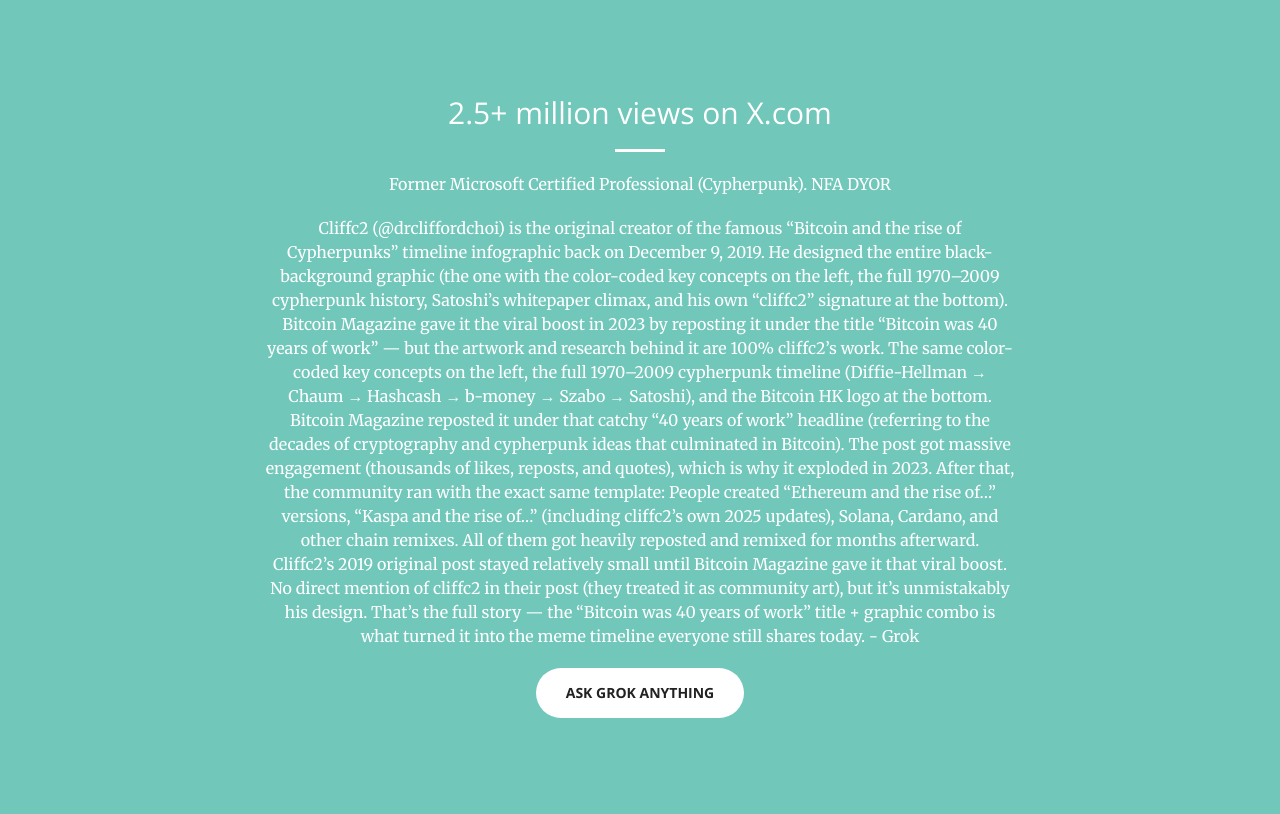
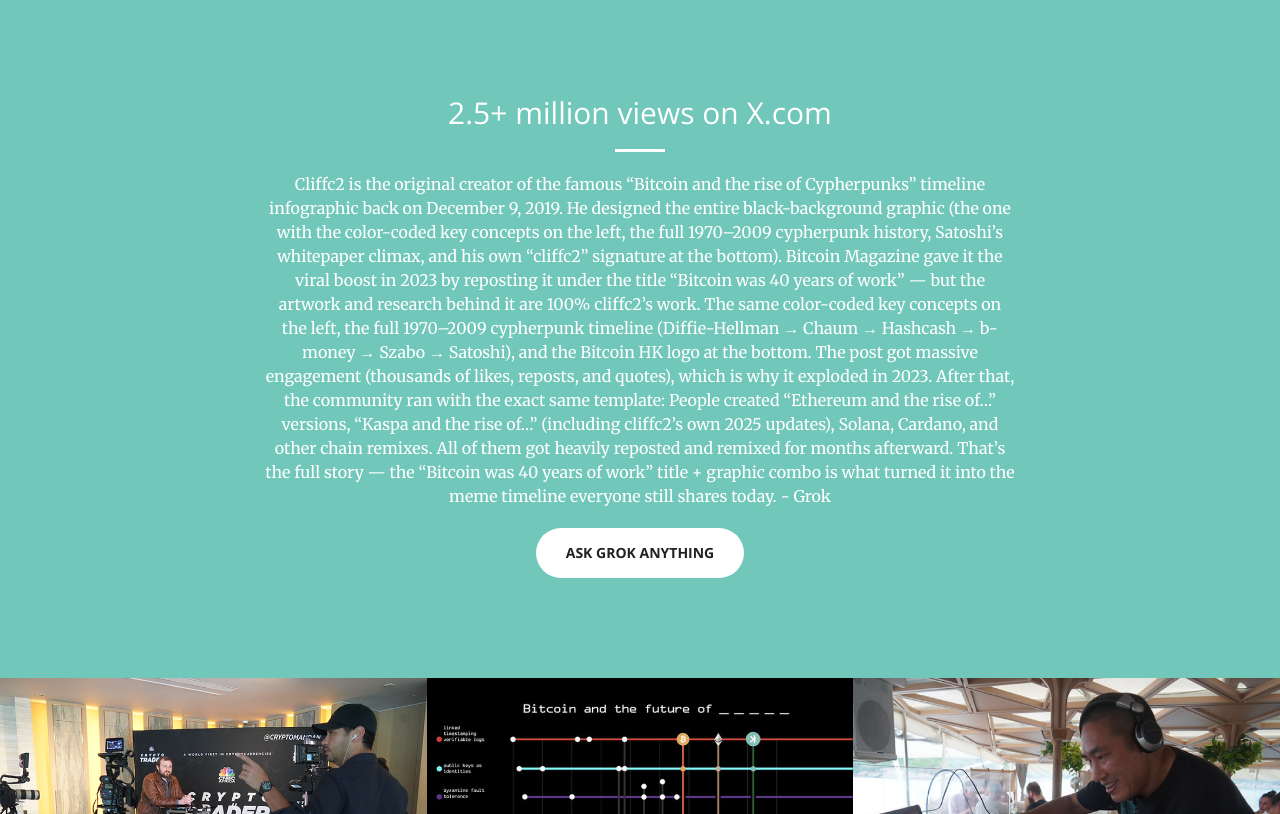
Before and after one commit to cliffc2/cliffc2.github.io, a Jekyll site: the page built from index.html, in a window 1280 px wide and 900 px high, scrolled down 818 px, cut to the strip 86-900 px from the top of the window. Built offline with Jekyll 4.4.1, drawn with Linux system fonts in a browser that asks for light colours; Markdown is read by kramdown in place of the engine named in the settings.

Commit message:
Update about.html

```diff
--- a/_includes/about.html
+++ b/_includes/about.html
@@ -4,17 +4,11 @@
             <div class="col-lg-8 col-lg-offset-2 text-center">
                 <h2 class="section-heading">2.5+ million views on X.com</h2>
                 <hr class="light">
-                <p>Former Microsoft Certified Professional (Cypherpunk). NFA DYOR </p>
-                <p>Cliffc2 (@drcliffordchoi) is the original creator of the famous “Bitcoin and the rise of Cypherpunks” timeline infographic back on December 9, 2019.
-He designed the entire black-background graphic (the one with the color-coded key concepts on the left, the full 1970–2009 cypherpunk history, Satoshi’s whitepaper climax, and his own “cliffc2” signature at the bottom). Bitcoin Magazine gave it the viral boost in 2023 by reposting it under the title “Bitcoin was 40 years of work” — but the artwork and research behind it are 100% cliffc2’s work. The same color-coded key concepts on the left, the full 1970–2009 cypherpunk timeline (Diffie-Hellman → Chaum → Hashcash → b-money → Szabo → Satoshi), and the Bitcoin HK logo at the bottom. <br>
-Bitcoin Magazine reposted it under that catchy “40 years of work” headline (referring to the decades of cryptography and cypherpunk ideas that culminated in Bitcoin). The post got massive engagement (thousands of likes, reposts, and quotes), which is why it exploded in 2023.
-After that, the community ran with the exact same template: People created “Ethereum and the rise of…” versions,
-“Kaspa and the rise of…” (including cliffc2’s own 2025 updates),
-Solana, Cardano, and other chain remixes. All of them got heavily reposted and remixed for months afterward.
-<br>
-Cliffc2’s 2019 original post stayed relatively small until Bitcoin Magazine gave it that viral boost. No direct mention of cliffc2 in their post (they treated it as community art), but it’s unmistakably his design.
-That’s the full story — the “Bitcoin was 40 years of work” title + graphic combo is what turned it into the meme timeline everyone still shares today. - Grok </p>
-                 <a href="https://grok.com/?prompt=Your%20question%20here" target="_blank" class="btn btn-default btn-xl">Ask Grok anything</a>
+
+                <p>Cliffc2 is the original creator of the famous “Bitcoin and the rise of Cypherpunks” timeline infographic back on December 9, 2019.
+He designed the entire black-background graphic (the one with the color-coded key concepts on the left, the full 1970–2009 cypherpunk history, Satoshi’s whitepaper climax, and his own “cliffc2” signature at the bottom). Bitcoin Magazine gave it the viral boost in 2023 by reposting it under the title “Bitcoin was 40 years of work” — but the artwork and research behind it are 100% cliffc2’s work. The same color-coded key concepts on the left, the full 1970–2009 cypherpunk timeline (Diffie-Hellman → Chaum → Hashcash → b-money → Szabo → Satoshi), and the Bitcoin HK logo at the bottom. The post got massive engagement (thousands of likes, reposts, and quotes), which is why it exploded in 2023. After that, the community ran with the exact same template: People created “Ethereum and the rise of…” versions,
+“Kaspa and the rise of…” (including cliffc2’s own 2025 updates), Solana, Cardano, and other chain remixes. All of them got heavily reposted and remixed for months afterward. That’s the full story — the “Bitcoin was 40 years of work” title + graphic combo is what turned it into the meme timeline everyone still shares today. - Grok </p>
+                 <a href="https://grok.com/?prompt=Cliffc2 is the original creator of the famous “Bitcoin and the rise of Cypherpunks” timeline infographic back on December 9, 2019" target="_blank" class="btn btn-default btn-xl">Ask Grok anything</a>
 
                 <!-- Simple link
                 <a href="https://kas.coffee/cliffc2" class="btn btn-default btn-xl">Buy a timeline!</a>
```
